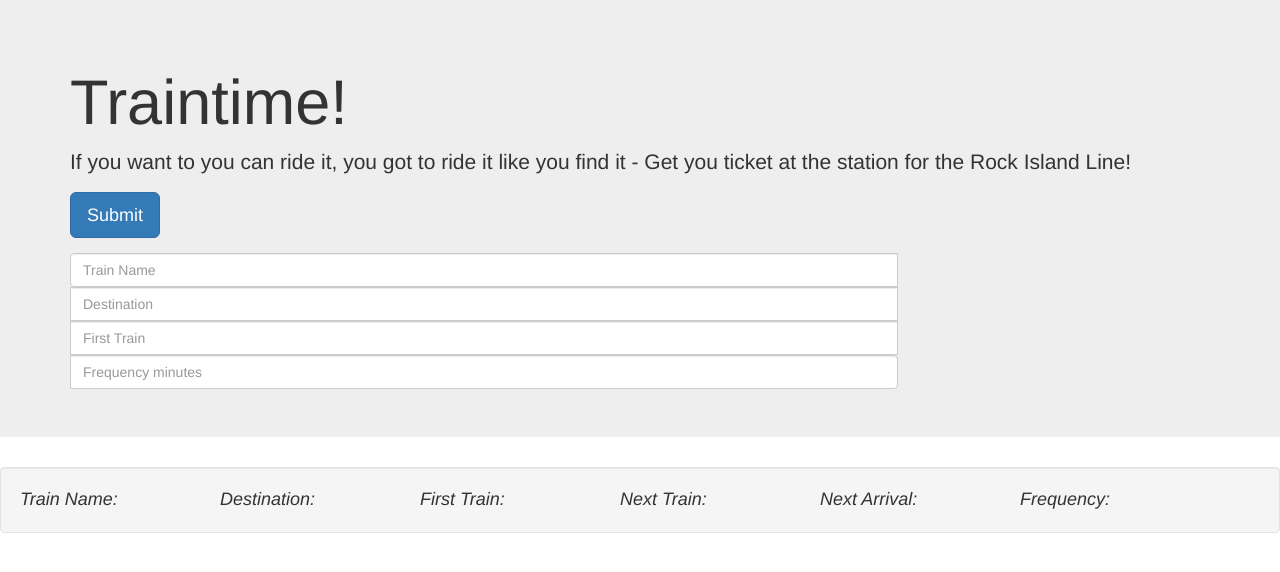
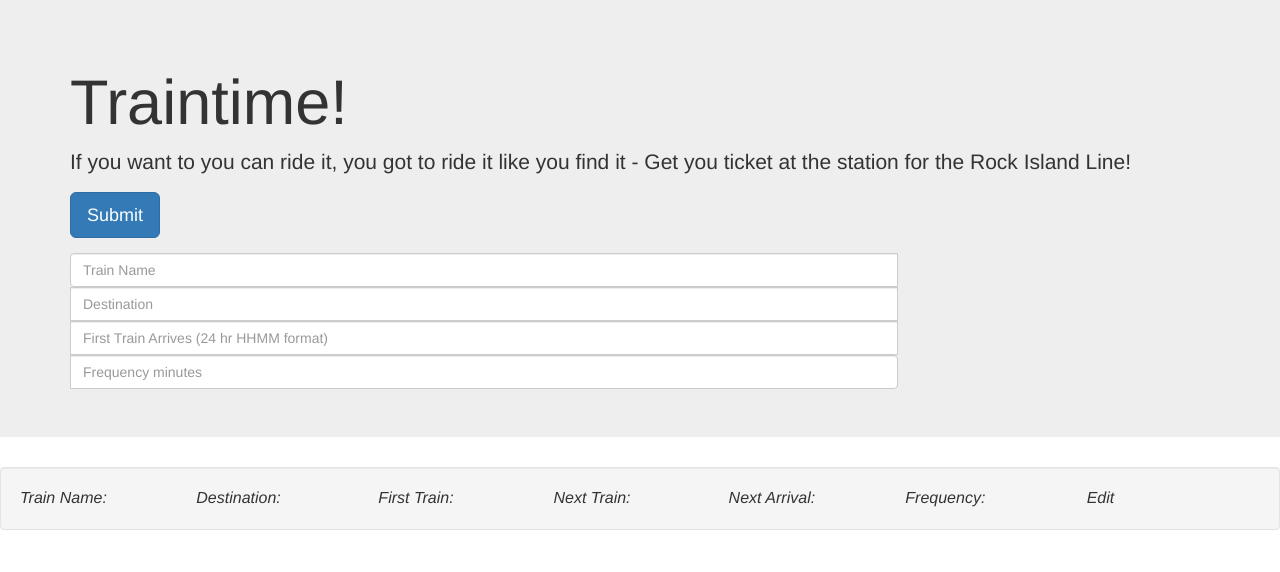
Before and after one commit to tlangton/traintime, a PHP site: page / in a window 1280 px wide. Shown: the top 572 px of the page. Run offline with PHP 8.4, Linux system fonts and the light colour scheme; lists and menus that the app fills with data are empty; some libraries are stand-ins or nearby versions.

Commit message:
good for math

```diff
--- a/assets/css/style.css
+++ b/assets/css/style.css
@@ -4,5 +4,17 @@ td, th {
 
 th {
 font-style: oblique;
-font-size: 18px;
+font-size: 16px;
 }
+
+/*td {
+	background-color: gray;
+}*/
+
+.edit {
+	color: blue;
+}
+
+#id {
+color: red;
+};
--- a/assets/javascript/app.js
+++ b/assets/javascript/app.js
@@ -27,19 +27,27 @@ trainOneMins = 100;
 frequencyMins = 60;
 
 
-var nowMinsAfterMdnt = (moment().get('hour') * 60 ) + moment().get('minute');
+
 
 
 $("#submit").click(function(){
+// alert("Value: " + $("#in_1stTrain").val
+// var trainOneMins = $("#in_1stTrain").val().trim();
 
-        // alert("Value: " + $("#in_1stTrain").val
-        var trainOneMins = $("#in_1stTrain").val().trim();
+var train1Input =  moment($("#in_1stTrain").val().trim(), "hmm").format("HH:mm");
+
+var train1timeSplit = train1Input.split(":");
+//calcs minutes since midnight till first train arrives
+var trainOneMins = parseInt((train1timeSplit[0] * 60)) + parseInt(train1timeSplit[1]);
+
 var frequencyMins = $("#in_frequency").val().trim();
 var trainName = $("#in_trainName").val().trim();
 var destination = $("#in_dest").val().trim();
 
 
+
 firebaseRef.push({
+    train1Input: train1Input,
     firstTrain: trainOneMins,
     nameTrain: trainName,
     dest: destination,
@@ -47,76 +55,67 @@ $("#submit").click(function(){
     timestampCreated: firebase.database.ServerValue.TIMESTAMP
 });
 
+$("#in_1stTrain").val('');
+$("#in_frequency").val('');
+$("#in_trainName").val('');
+$("#in_dest").val('');
 
-
-        var difNowFirstMins = nowMinsAfterMdnt - trainOneMins;
-        console.log("dif now from first " + difNowFirstMins);
-
-        var diffOverFrequency = difNowFirstMins / frequencyMins;
-        console.log("dif over frequency " + diffOverFrequency);
-
-        var modDiff_Freq = (difNowFirstMins % frequencyMins) / frequencyMins ;
-        console.log("mod dif over frequency " + modDiff_Freq);
-
-        var nextTrainMins = frequencyMins - ( frequencyMins * modDiff_Freq );
-        console.log("next Train Mins " + nextTrainMins)
-
-        var timeNextTrain = moment().add(nextTrainMins, "minutes").format("HH:mm");
-        console.log("time Next Train " + timeNextTrain);
-
-
-        $("#firstTrain").html("First train (mins after midnite): " + trainOneMins);
-
-        $("#frequency").html("Frequency: " + frequencyMins);
-
-        $("#nextTrain").html("Next Train: " + timeNextTrain);
 });
 
-firebaseRef.on("value", function(snapshot) {
+//output table
 
-        // Print the initial data to the console.
-        console.log(snapshot.val());
-
-        $("#firstTrain").html(snapshot.val().firstTrain);
-        $("#frequency").html(snapshot.val().frequency);
-         // $("#nextTrain").html(snapshot.val().firstTrain);
-
-
-      // If any errors are experienced, log them to console.
-  }, function(errorObject) {
-      console.log("The read failed: " + errorObject.code);
-  });
-
-
-$(".well").append("<table><tr><th>Train Name:</th><th>Destination:</th><th>First Train:</th><th>Next Train:</th><th>Next Arrival:</th><th>Frequency:</th></tr>");
-
+$(".well").append("<table><tr><th>Train Name:</th><th>Destination:</th><th>First Train:</th><th>Next Train:</th><th>Next Arrival:</th><th>Frequency:</th><th>Edit</th></tr>");
 
 firebaseRef.ref.orderByChild( "timestampCreated").on("child_added", function(snapshot) {
 
-    console.log(snapshot);
-
- var difNowFirstMins = nowMinsAfterMdnt - (snapshot.val().firstTrain);
- var diffOverFrequency = difNowFirstMins / (snapshot.val().frequency);
- var modDiff_Freq = (difNowFirstMins % (snapshot.val().frequency)) / (snapshot.val().frequency) ;
- var nextTrainMins = (snapshot.val().frequency) - ( (snapshot.val().frequency) * modDiff_Freq );
- var timeNextTrain = moment().add(nextTrainMins, "minutes").format("HH:mm");
+    // console.log(snapshot);
+    var nowMinsAfterMdnt = (moment().get('hour') * 60 ) + moment().get('minute');
+    var timestampCreated = snapshot.val().timestampCreated;
+    var frequency = snapshot.val().frequency;
+    var nameTrain = snapshot.val().nameTrain;
+    var firstTrain = snapshot.val().firstTrain;
+    var train1Input = snapshot.val().train1Input;
+    var dest = snapshot.val().dest;
 
 
-    $(".well").append("<tr>");
-    $(".well").append("<td>"+snapshot.val().nameTrain+"</td>");
+if (nowMinsAfterMdnt > firstTrain) {
+    var diffNowFirstMins = nowMinsAfterMdnt - firstTrain;
+    var diffOverFrequency = diffNowFirstMins / frequency;
+    var modDiff_Freq = (diffNowFirstMins % frequency) / (frequency) ;
+    var nextTrainMins = (frequency) - ( frequency * modDiff_Freq );
+    var timeNextTrain = moment().add(nextTrainMins, "minutes").format("HH:mm");
+} else {
 
-    $(".well").append("<td>"+ (snapshot.val().dest)+"</td>");
+    // future frist train
+    var nextTrainMins = firstTrain - nowMinsAfterMdnt;
+    var timeNextTrain = train1Input;
 
-    $(".well").append("<td>"+snapshot.val().firstTrain+"</td>");
+}
 
+
+
+    console.log(timestampCreated);
+
+    $(".well").append("<tr class:'edit'>");
+    $(".well").append("<td>"+ nameTrain +"</td>");
+    $(".well").append("<td>"+ dest +"</td>");
+    $(".well").append("<td>"+ train1Input +"</td>");
     $(".well").append("<td>"+ timeNextTrain+"</td>");
-
-    $(".well").append("<td>"+ (nextTrainMins)+" minutes</td>");
-
-      $(".well").append("<td>"+ (snapshot.val().frequency)+"</td>");
-
+    $(".well").append("<td>"+ nextTrainMins +" minutes</td>");
+    $(".well").append("<td>"+ frequency +"</td>");
+    $(".well").append("<td  id:" + timestampCreated +">Edit "+ timestampCreated +" </td>");
     $(".well").append("</tr>");
-
 });
 
 $(".well").append("<table>");
+
+
+
+
+
+$(".edit").on("click", function(){
+ alert( "Handler for .click() called." );
+ butID = $(this).attr('id');
+ console.log (butID);
+    // answer();
+});
--- a/index.html
+++ b/index.html
@@ -24,7 +24,7 @@
 			<div class="input-group input-group-md">
 				<input type="text" class="form-control" placeholder="Train Name" id="in_trainName">
 				<input type="text" class="form-control" placeholder="Destination" id="in_dest">
-				<input type="text" class="form-control" placeholder="First Train" id="in_1stTrain">
+				<input type="text" class="form-control" placeholder="First Train Arrives (24 hr HHMM format)" id="in_1stTrain">
 				<input type="text" class="form-control" placeholder="Frequency minutes"  id="in_frequency">
 
 			</div>
```
Lines whose indentation alone changed are shown as unchanged.
